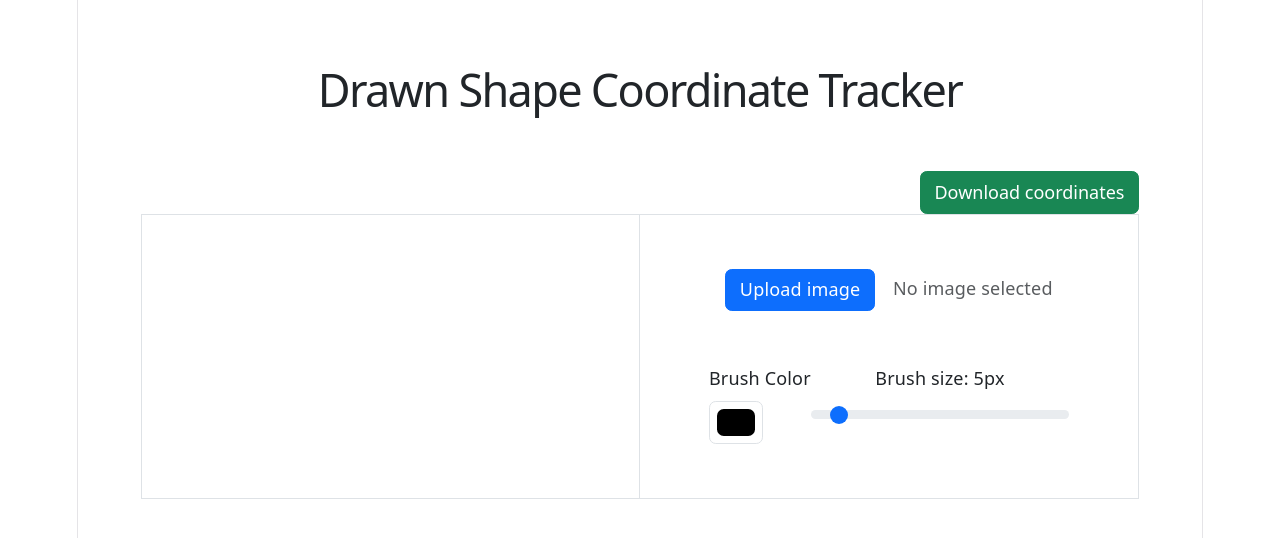
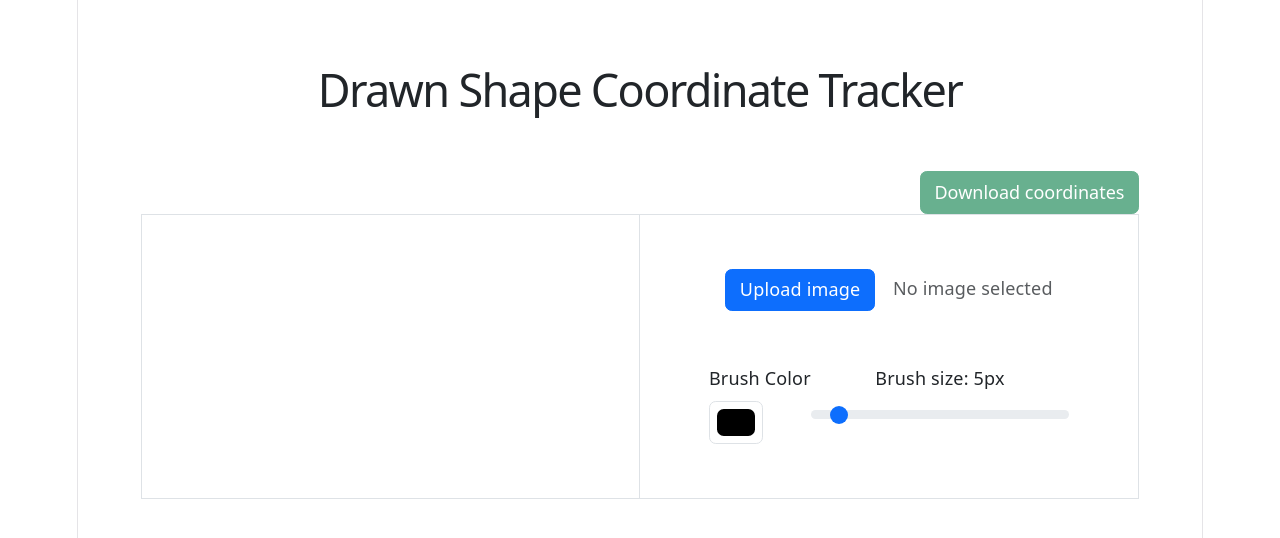
Before and after one commit to chiragmahajan3101/DemoImageCoordinateTracker, a React (Vite) app: page / in a window 1280 px wide. Shown: the top 538 px of the page. Built offline with nearby package versions, Linux system fonts and the light colour scheme.

Commit message:
Added download of coordinates functionality using JSON file

```diff
--- a/src/pages/CoordinateTracker/trackerUsingBSP.tsx
+++ b/src/pages/CoordinateTracker/trackerUsingBSP.tsx
@@ -55,7 +55,7 @@ export default function trackerUsingBSP() {
       URL.revokeObjectURL(imageURL);
       setImageName(uploadedFile.name);
       setHasImage(true);
-    }
+    };
 
     imageVar.src = imageURL;
     console.log("Image Var: ", imageVar);
@@ -137,12 +137,50 @@ export default function trackerUsingBSP() {
     currentStrokeRef.current = null;
   }
 
+  function downloadCoordinatesJSON() {
+    const strokeValues = strokesRef.current.map((points, index) => {
+      const leftmostPoint = points.reduce((leftmost, point) =>
+        point.x < leftmost.x ? point : leftmost
+      )
+
+      const rightmostPoint = points.reduce((rightmost, point) =>
+        point.x > rightmost.x ? point : rightmost
+      )
+
+      return [
+        {
+          minPoints: [Math.round(leftmostPoint.x), Math.round(leftmostPoint.y)]
+        },
+        {
+          maxPoints: [Math.round(rightmostPoint.x), Math.round(rightmostPoint.y)]
+        }
+      ]
+    });
+
+    const data = {
+      strokeValues
+    };
+
+    const jsonFile = new Blob([JSON.stringify(data, null, 2)], {
+      type: "application/json",
+    });
+
+    const url = URL.createObjectURL(jsonFile);
+    const link = document.createElement("a");
+
+    link.href = url;
+    link.download = "shape-coordinates.json";
+    link.click();
+
+    URL.revokeObjectURL(url);
+  }
+
   return (
     <>
       <div id="coordinate-tracker" className="m-2 p-5 text-center">
         <h1 className="mb-5">Drawn Shape Coordinate Tracker</h1>
         <div className="text-end">
-          <button className="btn btn-success" disabled={false}>
+          <button className="btn btn-success" onClick={downloadCoordinatesJSON} disabled={!hasImage}>
           Download coordinates
         </button>
         </div>
```
